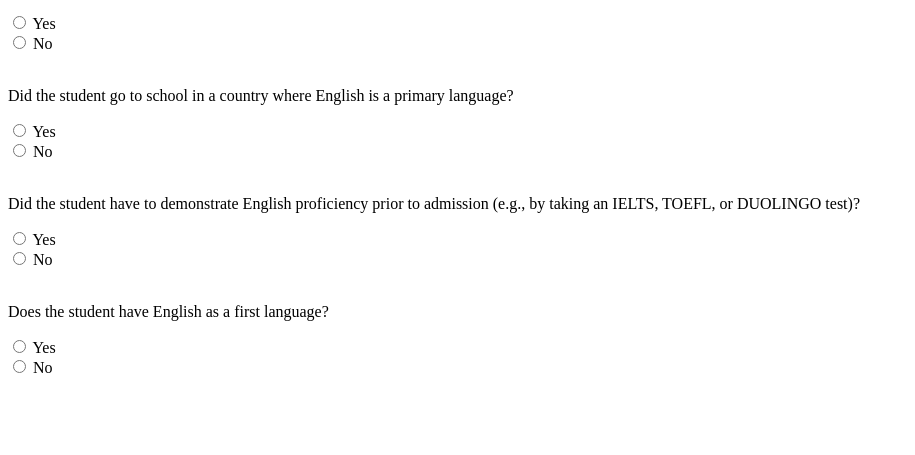
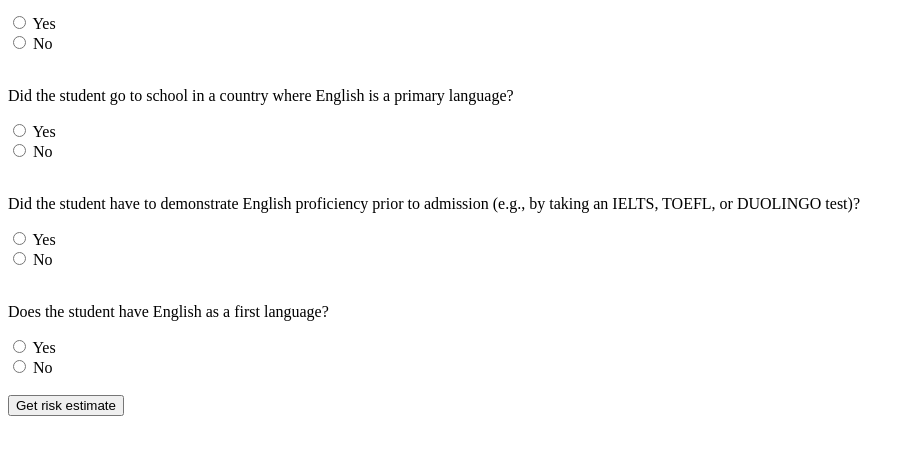
Before and after one commit to S-N-2019/pages-test, a plain HTML site: page index.html in a window 1280 px wide. Shown: the part 101-556 px from the top of the page, without its empty margins (0-915 px from the left). Drawn offline with Linux system fonts and the light colour scheme.

Commit message:
added button functionality

```diff
--- a/index.html
+++ b/index.html
@@ -44,7 +44,18 @@
 		<label for="lng-no">No</label>
 		<br>
 		<br>
+
+		<input type="button" name="enter" value="Get risk estimate" onclick="enterButton(this.form)">
 	</form>
 
+	<script language="JavaScript">
+	function enterButton(form) {
+		if (form.citizenship[1].checked || form.country[1].checked || form.test[0].checked || form.language[1].checked) {
+			alert("High risk");
+		} else {
+			alert("Low risk");
+		}
+	}
+	</script>
   </body>
 </html>
```
